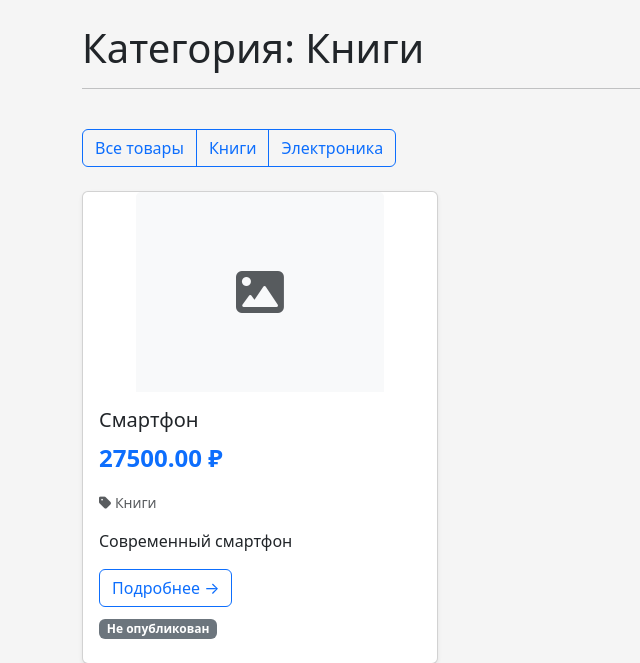
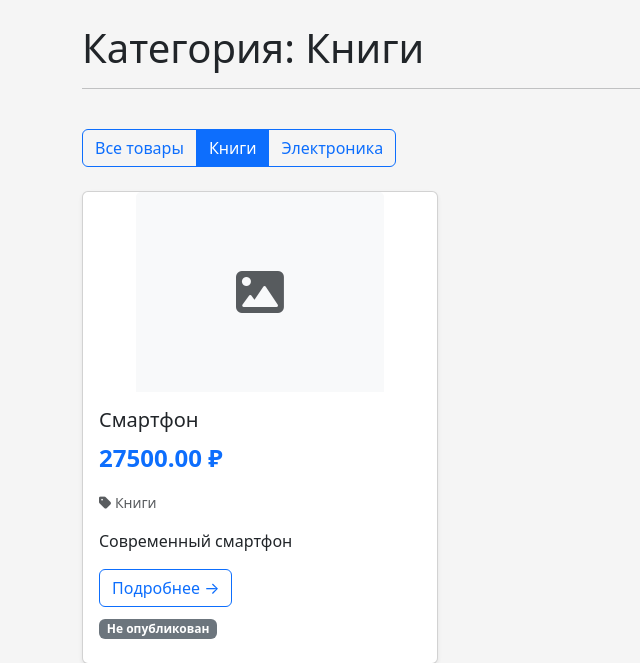
Before and after one commit to Margarita2405/Project9-Skypro-Django, a Django app: page /catalog/category/2/ in a window 1280 px wide. Shown: the part 56-719 px from the top of the page, without its empty margins (0-640 px from the left). Run offline with Django 5.2, Linux system fonts and the light colour scheme; data comes from the database, SQL or seed files in the repository; some libraries are stand-ins or nearby versions.

Commit message:
Update catalog/templates/catalog/product_list.html

```diff
--- a/catalog/templates/catalog/product_list.html
+++ b/catalog/templates/catalog/product_list.html
@@ -20,7 +20,7 @@
                 Все товары
             </a>
             {% for cat in categories %}
-            <a href="{% url 'catalog:category_products' cat.id %}" class="btn btn-outline-primary">
+            <a href="{% url 'catalog:category_products' cat.id %}" class="btn btn-outline-primary {% if category and cat.id == category.id %}active{% endif %}">
                 {{ cat.name }}
             </a>
             {% endfor %}
```
